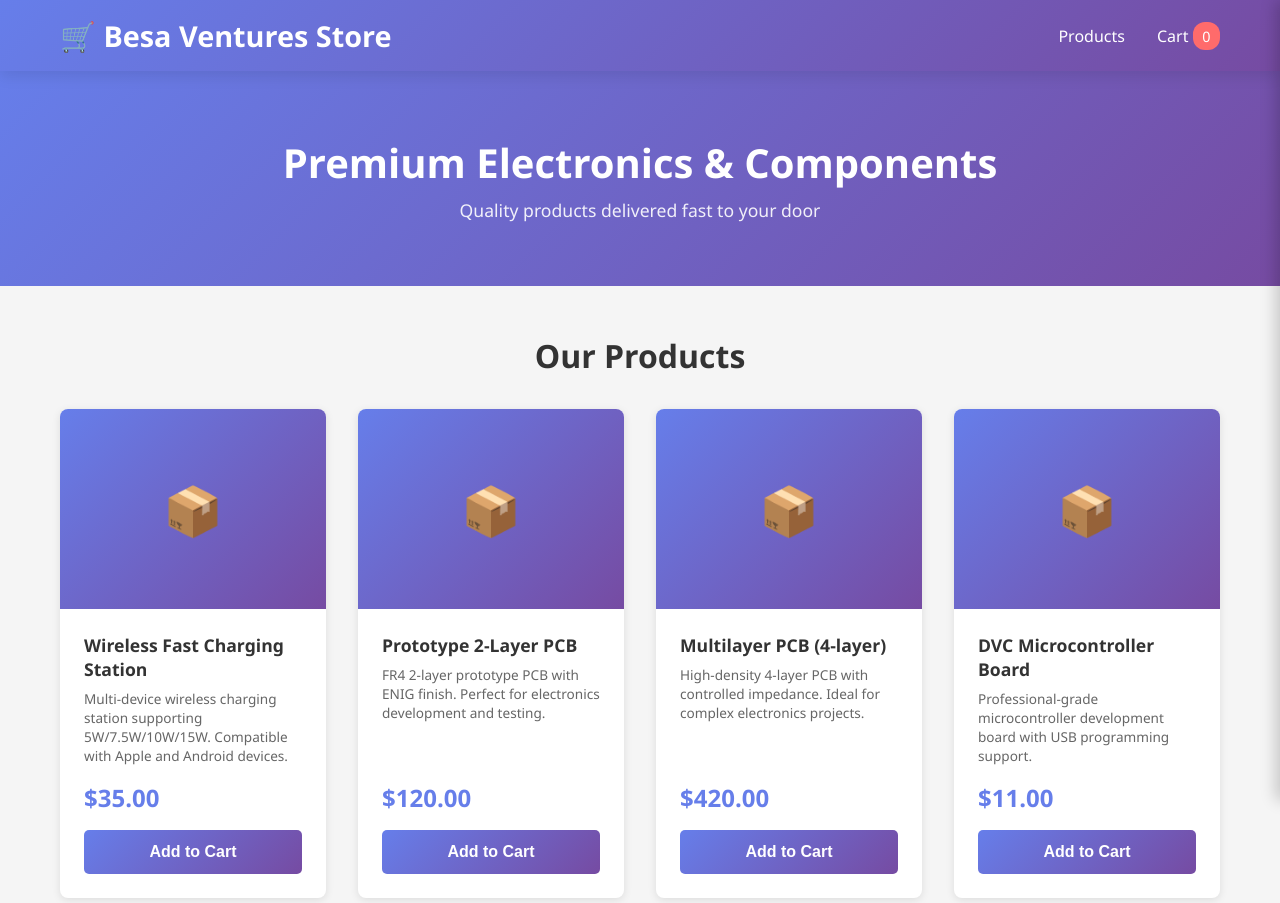
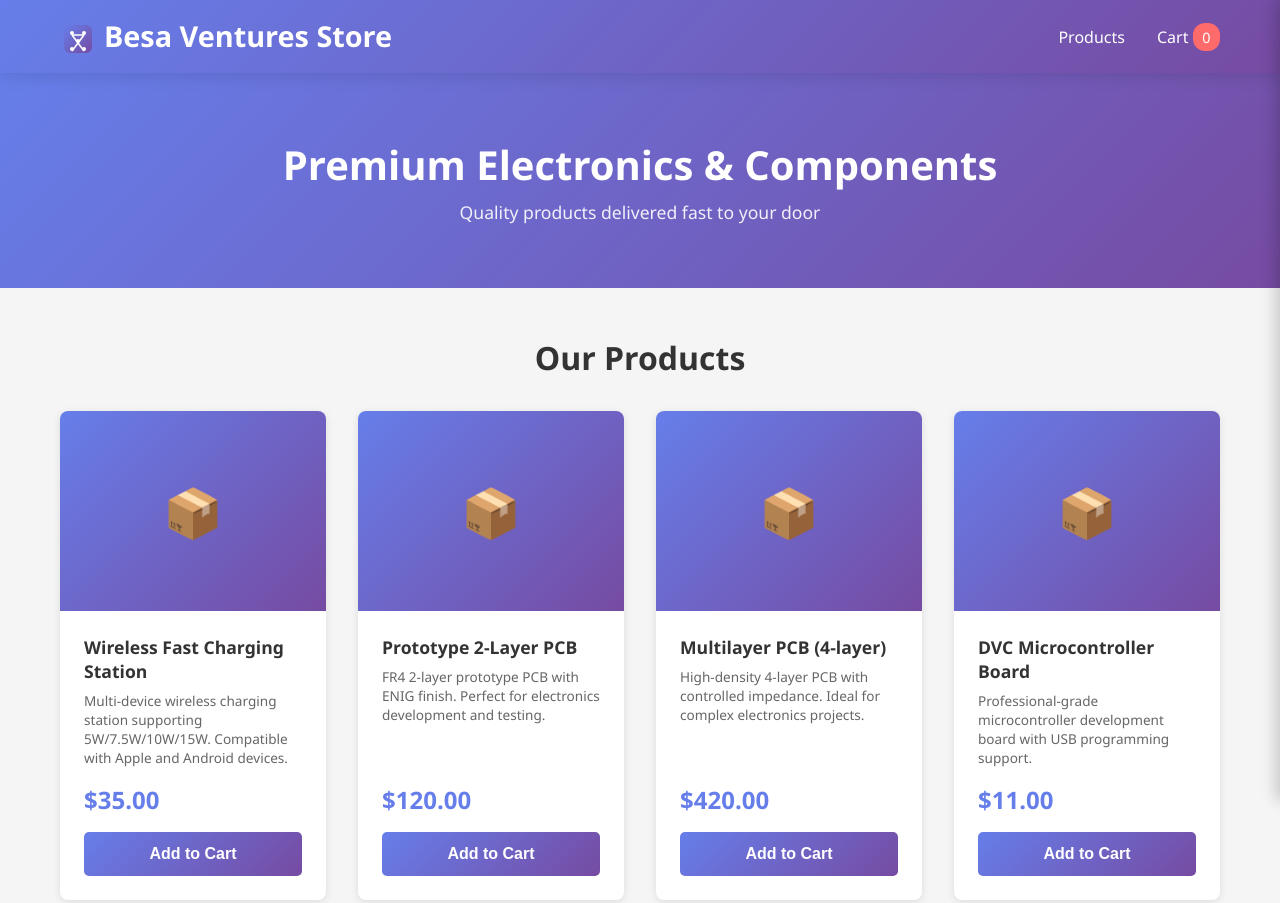
Before and after one commit to 19Gaurav92/Besa-E-com, a plain HTML site: page frontend/index.html in a window 1280 px wide. Shown: the top 903 px of the page. Drawn offline with Linux system fonts and the light colour scheme.

Commit message:
Add professional SVG circuit board logo to header

```diff
--- a/frontend/index.html
+++ b/frontend/index.html
@@ -311,8 +311,7 @@
 <body>
   <header>
     <div class="header-container">
-      <div class="logo">🛒 Besa Ventures Store</div>
-      <nav>
+<div class="logo"><svg width="36" height="36" viewBox="0 0 36 36" style="margin-right:8px;vertical-align:middle;display:inline-block"><defs><linearGradient id="grad" x1="0%" y1="0%" x2="100%" y2="100%"><stop offset="0%" style="stop-color:#667eea;stop-opacity:1" /><stop offset="100%" style="stop-color:#764ba2;stop-opacity:1" /></linearGradient></defs><rect x="4" y="4" width="28" height="28" rx="6" fill="url(#grad)"/><circle cx="12" cy="12" r="2" fill="white"/><circle cx="24" cy="12" r="2" fill="white"/><circle cx="18" cy="20" r="2" fill="white"/><circle cx="12" cy="28" r="2" fill="white"/><circle cx="24" cy="28" r="2" fill="white"/><path d="M12 14L24 14" stroke="white" stroke-width="1.5" fill="none"/><path d="M12 14L18 22" stroke="white" stroke-width="1.5" fill="none"/><path d="M24 14L18 22" stroke="white" stroke-width="1.5" fill="none"/><path d="M18 22L12 30" stroke="white" stroke-width="1.5" fill="none"/><path d="M18 22L24 30" stroke="white" stroke-width="1.5" fill="none"/></svg>Besa Ventures Store</div>      <nav>
         <a href="#products">Products</a>
         <a href="#" id="cart-link">Cart <span class="cart-badge" id="cart-count">0</span></a>
       </nav>
```
